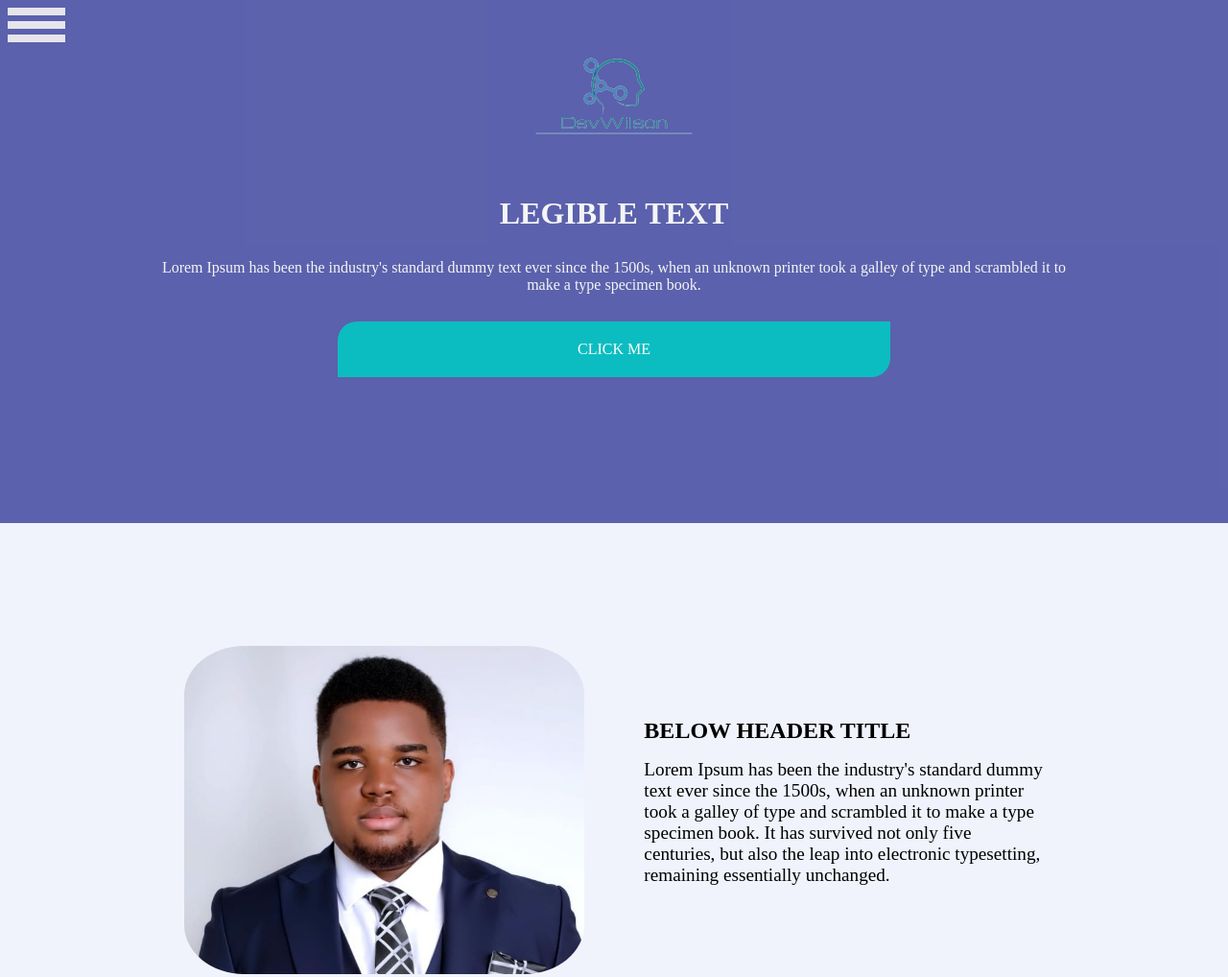
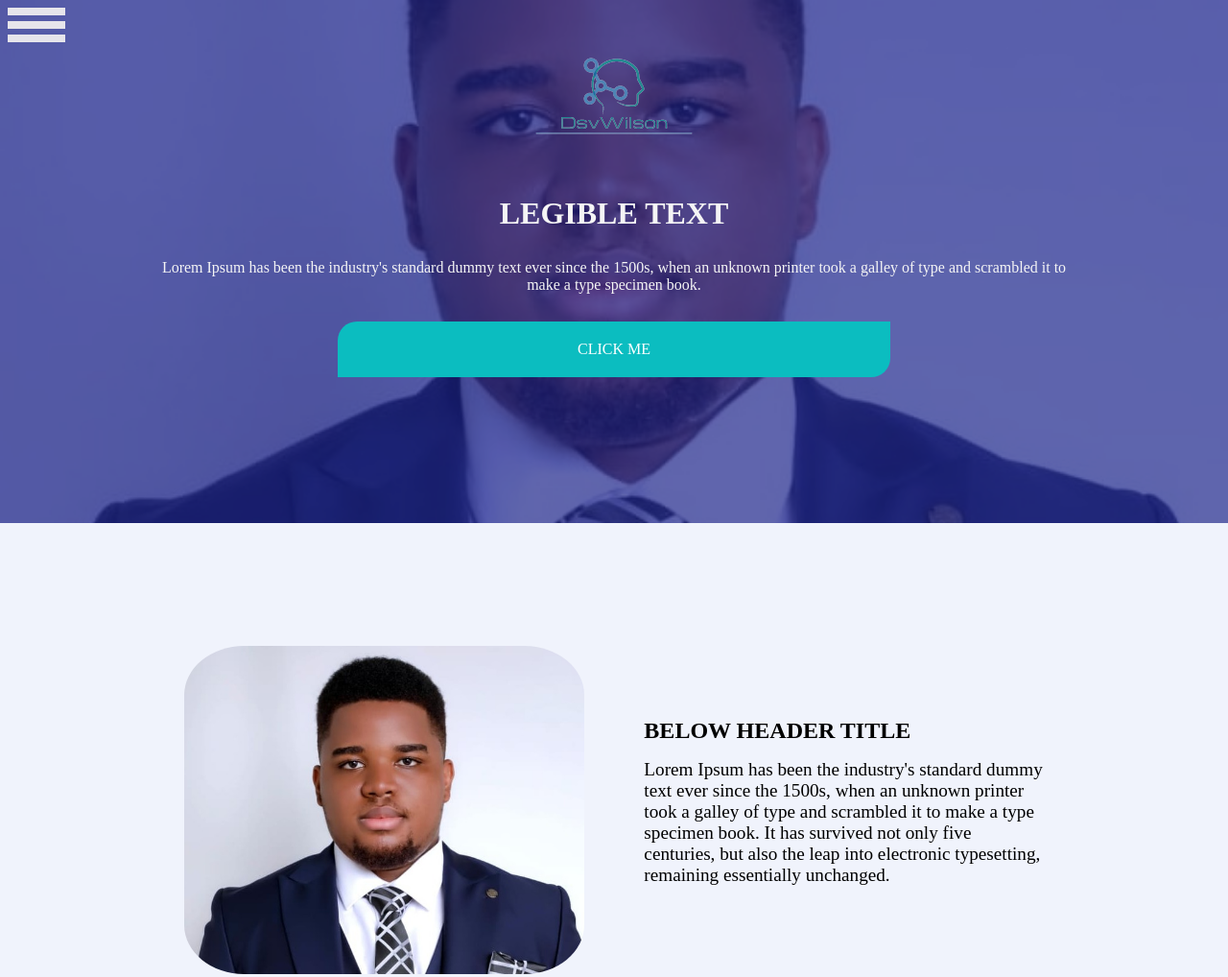
Before and after one commit to dsvwilson/Victor-Wilson-Portfolio, a plain HTML site: page index.html in a window 1280 px wide. Shown: the top 1018 px of the page at 96% size. Drawn offline with Linux system fonts and the light colour scheme.

Commit message:
Adjusting the hero background image

```diff
--- a/style.css
+++ b/style.css
@@ -47,7 +47,7 @@ img {
 
 header {
     height: 100%;
-    background: no-repeat center/cover url(../Images/VIctor-Wilson.jpg);
+    background: no-repeat center/cover url(Assets/Images/VIctor-Wilson.jpg);
     box-shadow: inset 0 0 0 2000px rgba(29, 36, 138, 0.7);
     padding-bottom: 10%;
     color: whitesmoke;
```
